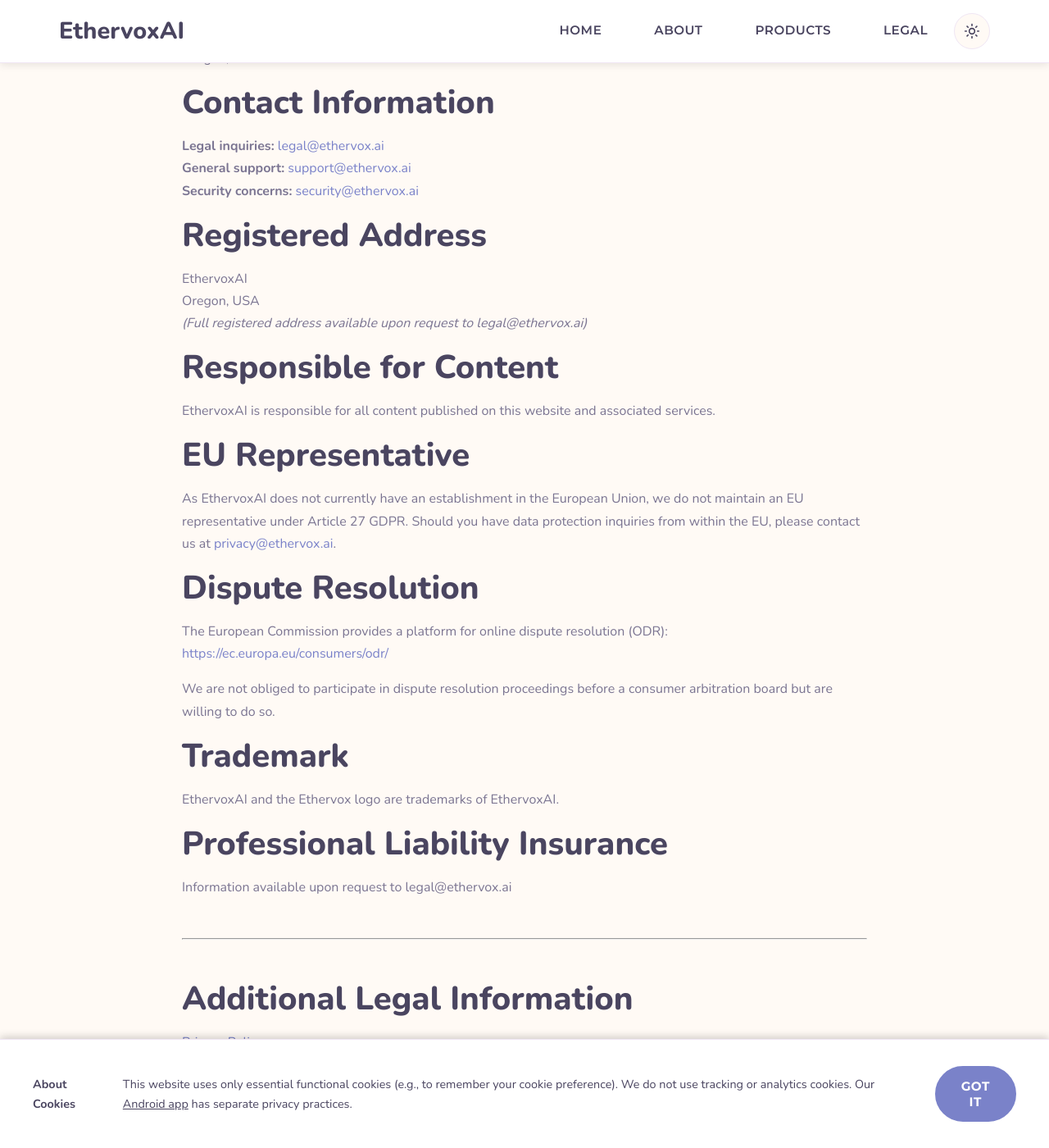
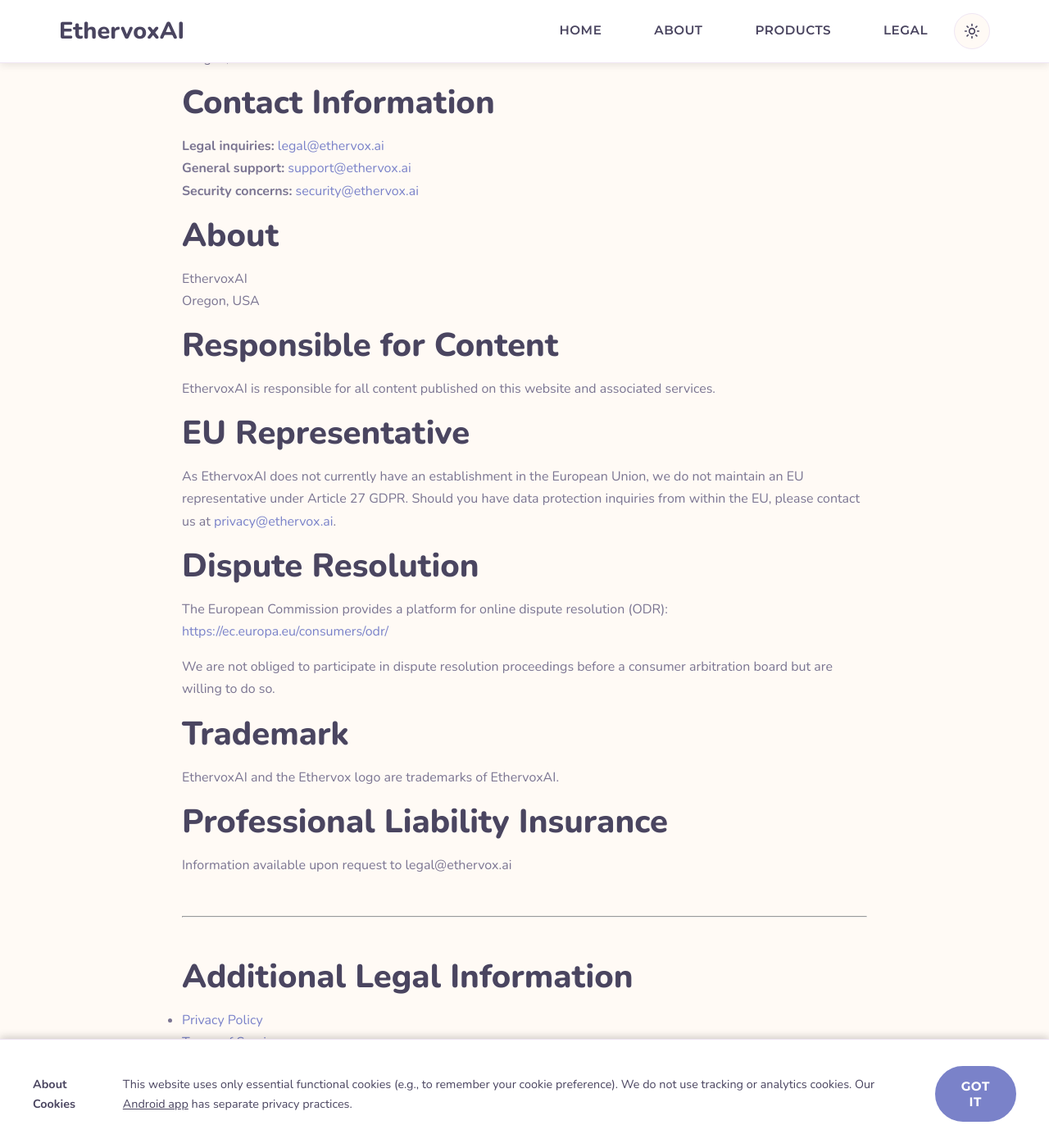
Before and after one commit to ethervox-ai/.github, a Jekyll site: the page built from legal/impressum.html, in a window 1280 px wide and 1400 px high, scrolled down 291 px. Shown: the whole window at 82% size. Built offline with Jekyll 4.4.1, drawn with Linux system fonts in a browser that asks for light colours.

Commit message:
Update impressum and footer

```diff
--- a/_includes/footer.html
+++ b/_includes/footer.html
@@ -29,7 +29,7 @@
             </div>
 
             <div class="footer-section">
-                <h4>Company</h4>
+                <h4>About</h4>
                 <p style="font-size: 0.9rem; line-height: 1.6;">
                     <strong>EthervoxAI</strong><br>
                     Oregon, USA<br>
--- a/legal/impressum.html
+++ b/legal/impressum.html
@@ -1,6 +1,6 @@
 ---
 layout: default
-title: Company Information (Impressum)
+title: About Us (Impressum)
 description: Legal entity information for EthervoxAI
 ---
 
@@ -22,11 +22,10 @@
             <strong>Security concerns:</strong> <a href="mailto:security@ethervox.ai">security@ethervox.ai</a>
         </p>
 
-        <h2>Registered Address</h2>
+        <h2>About</h2>
         <p>
             EthervoxAI<br>
             Oregon, USA<br>
-            <em>(Full registered address available upon request to legal@ethervox.ai)</em>
         </p>
 
         <h2>Responsible for Content</h2>
```
